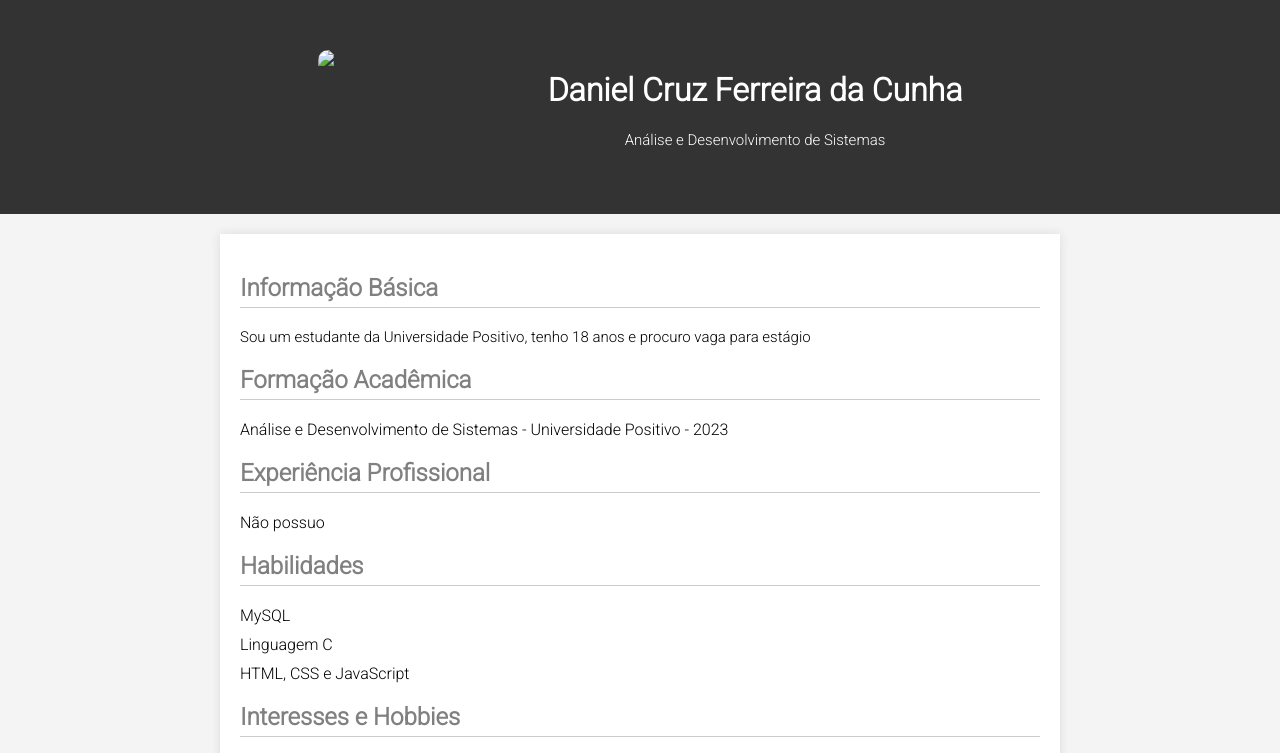
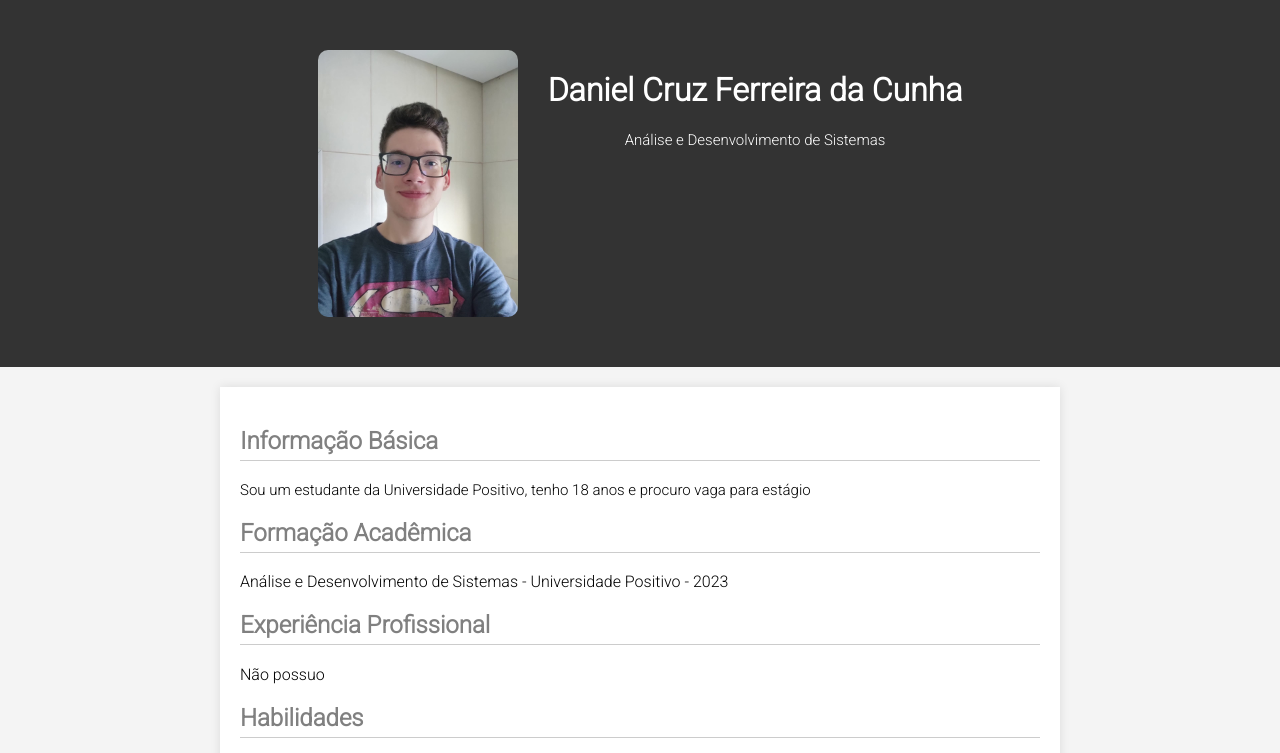
Before and after one commit to danfasst/portfolio, a plain HTML site: page index.html in a window 1280 px wide. Shown: the top 753 px of the page. Drawn offline with Linux system fonts and the light colour scheme; the site is published under a folder, as on GitHub Pages, so addresses that start at the root find nothing.

Commit message:
Update index.html

```diff
--- a/index.html
+++ b/index.html
@@ -11,7 +11,7 @@
 <body>
 
     <header>
-        <img src="/WhatsApp Image 2023-11-02 at 19.48.55.jpeg">
+        <img src="./WhatsApp Image 2023-11-02 at 19.48.55.jpeg">
         <div class="info">
             <h1>Daniel Cruz Ferreira da Cunha</h1>
             <p>Análise e Desenvolvimento de Sistemas</p>
```
